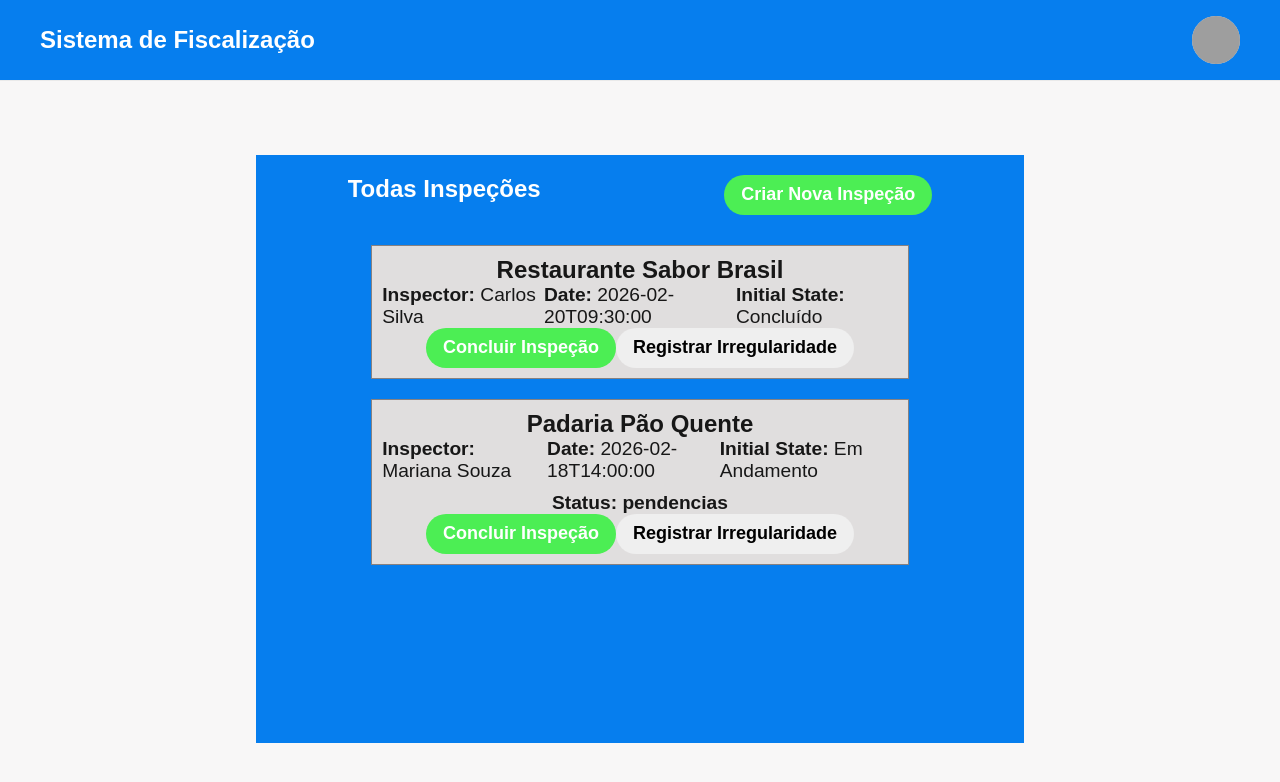
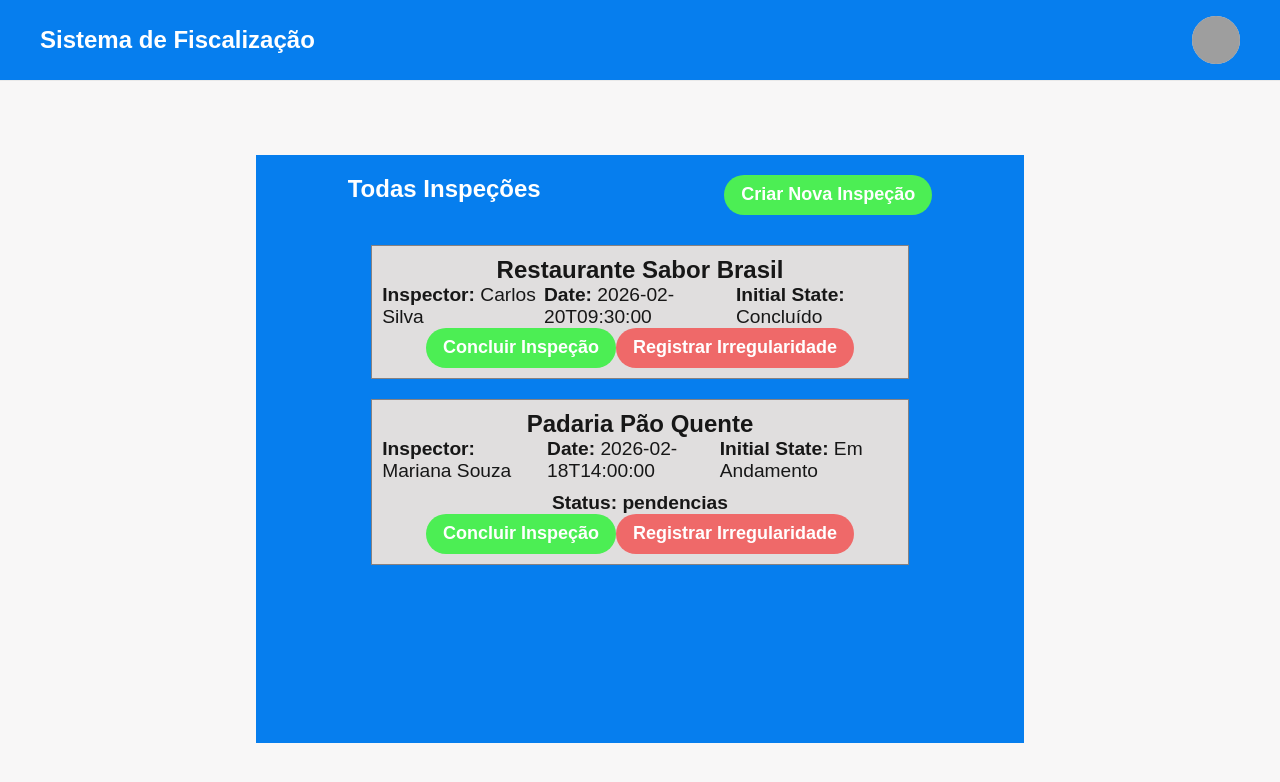
Before and after one commit to jefersongomesjr/inspections-app, a Next.js app: page /inspections in a window 1280 px wide. Shown: the top 782 px of the page. Built offline with nearby package versions, Linux system fonts and the light colour scheme; data requests are answered from the project's data file; grey boxes are pictures that could not be loaded.

Commit message:
style: change button color

```diff
--- a/src/app/components/atoms/Button/Button.module.css
+++ b/src/app/components/atoms/Button/Button.module.css
@@ -40,3 +40,8 @@
 .secondary:active {
     background-color: #033e74;
 }
+
+.tertiary {
+  background-color: #f54141bd;
+  color: #ffffff;
+}
```
